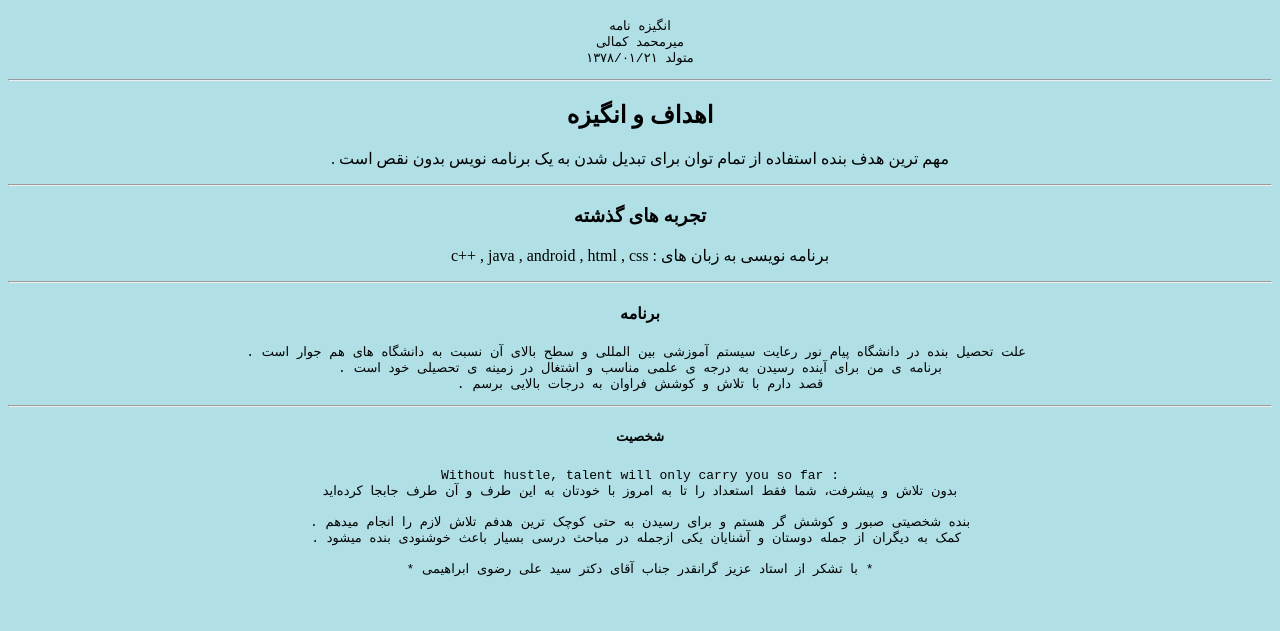
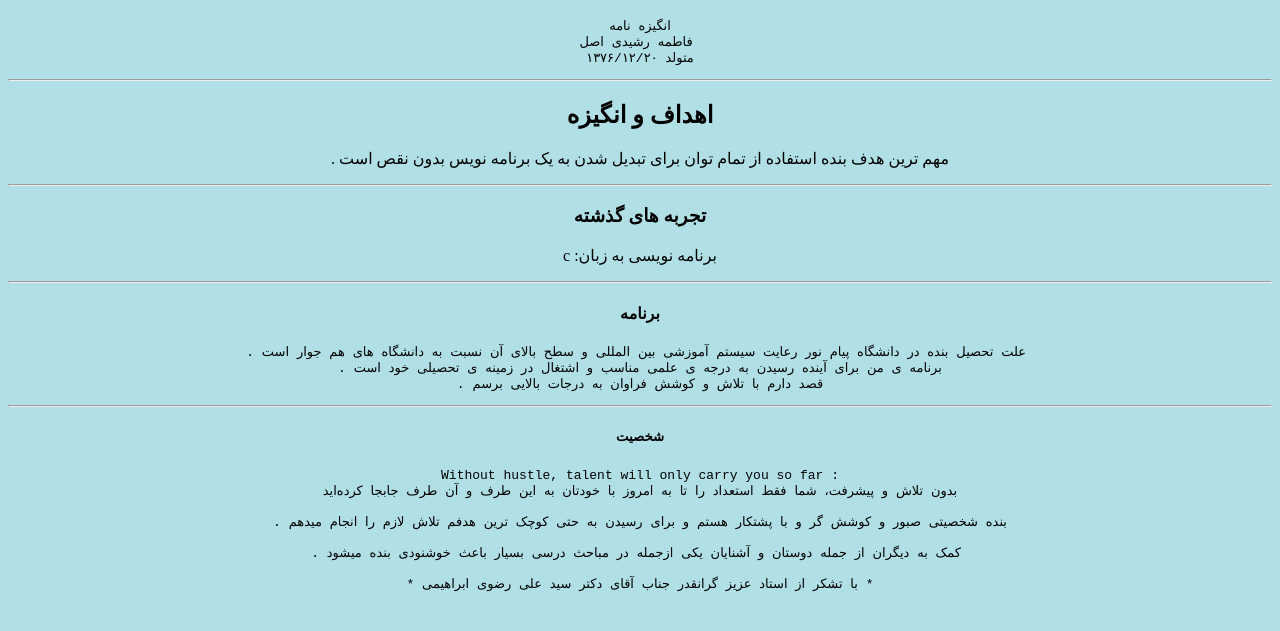
Before and after one commit to fatemehrashidi/SOP, a plain HTML site: page index.html in a window 1280 px wide. Shown: the part 49-680 px from the top of the page. Drawn offline with Linux system fonts and the light colour scheme.

Commit message:
Update index.html

```diff
--- a/index.html
+++ b/index.html
@@ -11,8 +11,8 @@
 <h1 style="text-align:center;">به نام خدا</h1>
 <pre style="text-align:center;">
 انگیزه نامه
-میرمحمد کمالی
-متولد ۱۳۷۸/۰۱/۲۱
+فاطمه رشیدی اصل
+متولد ۱۳۷۶/۱۲/۲۰
 </pre>
 
 <hr>
@@ -23,7 +23,7 @@
 <hr>
 
 <h3 style="text-align:center;">تجربه های گذشته</h3>
-<p style="text-align:center;"> c++ , java , android , html , css : برنامه نویسی به زبان های  <p>
+<p style="text-align:center;"> c :برنامه نویسی به زبان   <p>
 
 <hr>
 
@@ -39,7 +39,8 @@
 Without hustle, talent will only carry you so far :
 بدون تلاش و پیشرفت، شما فقط استعداد را تا به امروز با خودتان به این طرف و آن طرف جابجا کرده‌اید
 
-. بنده شخصیتی صبور و کوشش گر هستم و برای رسیدن به حتی کوچک ترین هدفم تلاش لازم را انجام میدهم
+. بنده شخصیتی صبور و کوشش گر و با پشتکار هستم و برای رسیدن به حتی کوچک ترین هدفم تلاش لازم را انجام میدهم
+
 . کمک به دیگران از جمله دوستان و آشنایان یکی ازجمله در مباحث درسی بسیار باعث خوشنودی بنده میشود
 
 * با تشکر از استاد عزیز گرانقدر جناب آقای دکتر سید علی رضوی ابراهیمی *
```
